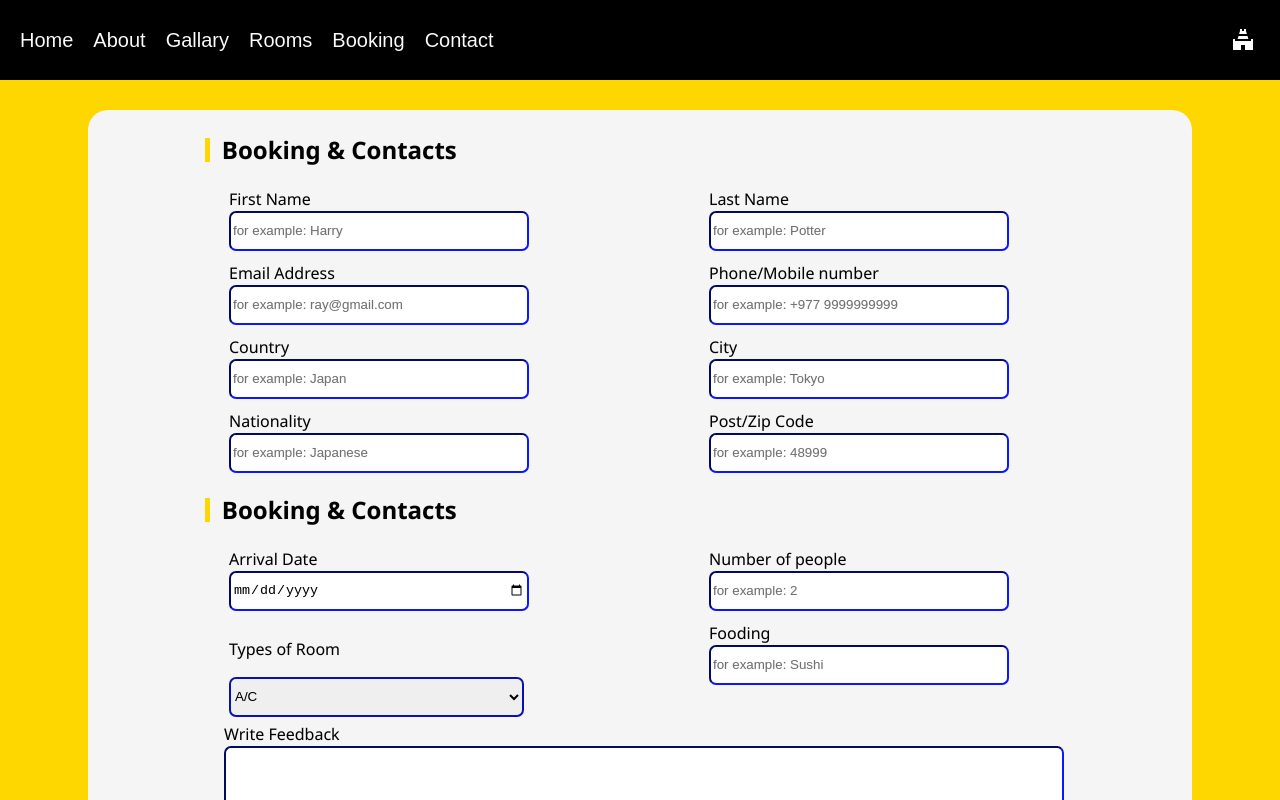
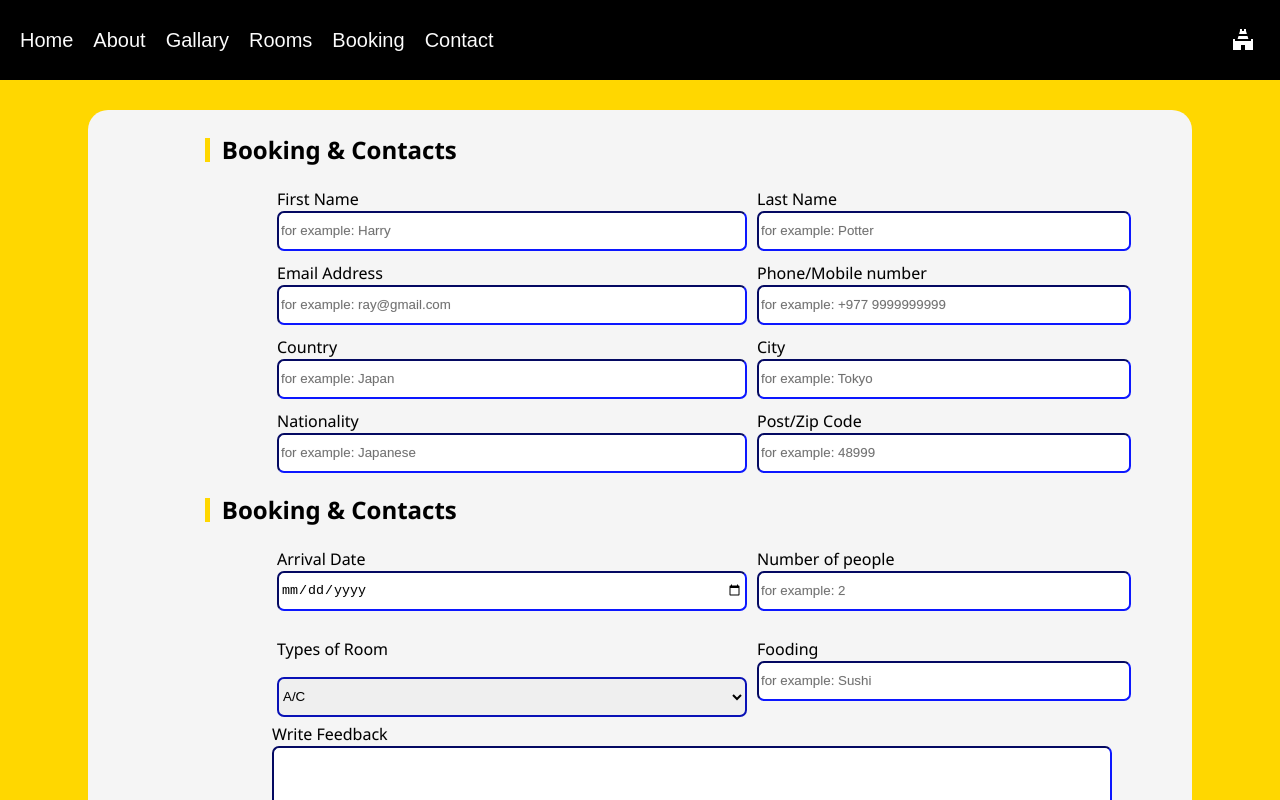
Before and after one commit to bhimray/hotelapp, a React (Create React App) app: page /booking in a window 1280 px wide. Shown: the top 800 px of the page. Built offline with nearby package versions, Linux system fonts and the light colour scheme.

Commit message:
modified:   src/Components/Booking.css

```diff
--- a/src/Components/Booking.css
+++ b/src/Components/Booking.css
@@ -25,6 +25,8 @@
     grid-template-columns: 50% 40%;
     margin-left:8em;
     font-size:1rem;
+    justify-content: center;
+    align-items: center;
 }
 
 .formH11{
@@ -32,18 +34,17 @@
     flex-direction: column;
     margin:5px;
 }
-#room{
-    height:40px;
-    width: 295px;
-    border-width:2px;
+#room {
+    height: 40px;
+    /* width: 295px; */
+    border-width: 2px;
     border-color: rgb(9, 17, 182);
     box-sizing: border-box;
     border-radius: 7px;
 }
-
 .formH11>input{
     height: 40px;
-    width:300px;
+    width: 100%;
     border-width:2px;
     border-color: rgb(9, 17, 182);
     box-sizing: border-box;
@@ -109,11 +110,11 @@
         margin-left:0em;
         font-size:1rem;
     }
-    .formH11{
-        display:flex;
-        margin:10px;
+    .formH11 {
+        display: flex;
+        margin: 10px;
+        width: 100%;
     }
-
     .description>input{
         height:150px;
         width:80vw;
@@ -121,8 +122,17 @@
 
     }
 }
+@media only screen and (min-width:600px) and (max-width:989px){
+    .formBack{
+        padding-left: 0px;
+        padding-right: 0px;
+    }
+    .container{
+        margin-left: 0em;
+    }
+}
 
-@media only screen and (min-width:700px) and (max-width:1400px){
+@media only screen and (min-width:900px) and (max-width:1400px){
     .formBack {
         background-color: gold;
         margin: 0px;
```
